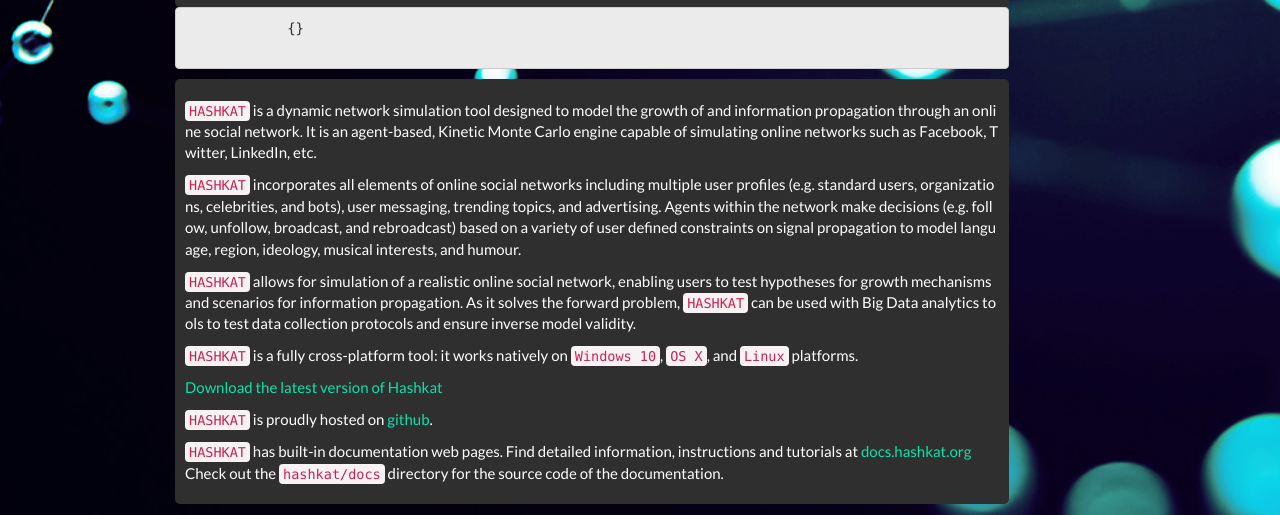
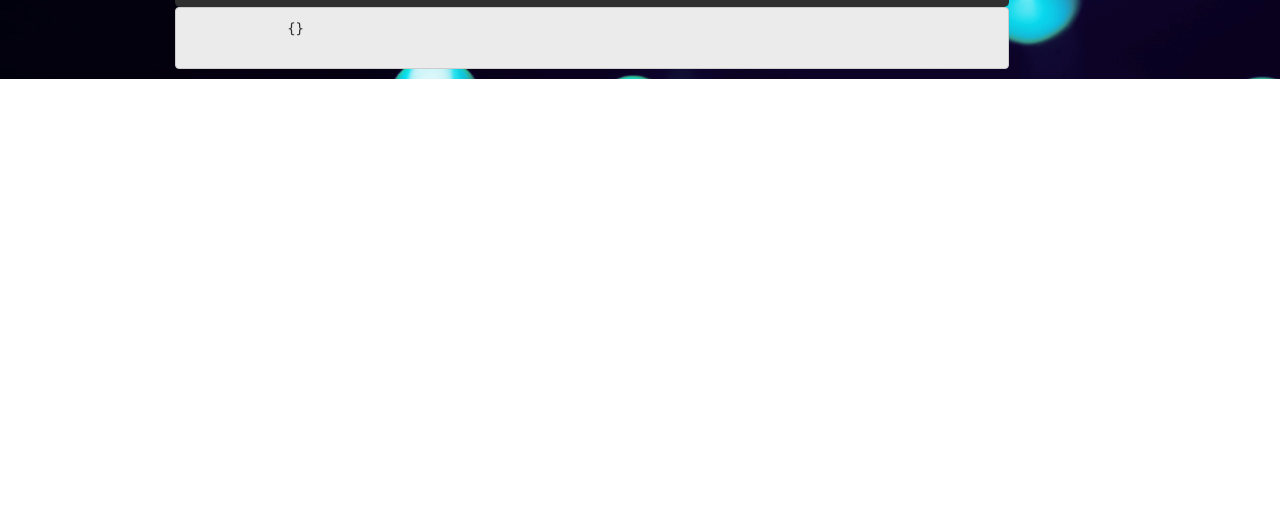
Before and after one commit to jigyasa-grover/Multi-Step-Form, a plain HTML site: page index.html in a window 1280 px wide. Shown: the part 851-1366 px from the top of the page. After the commit the page ends 930 px from the top, so only its background shows below. Drawn offline with Linux system fonts and the light colour scheme.

Commit message:
Hashkat desc removed , background fixed accordingly..

```diff
--- a/css/style.css
+++ b/css/style.css
@@ -2,7 +2,7 @@
 body {
     padding-top: 20px;
     background: url('../assets/back.jpg');
-    background-size: cover;
+    /*background-size: cover;*/
     background-repeat: no-repeat;
 }
 
--- a/index.html
+++ b/index.html
@@ -20,7 +20,7 @@
         <div ui-view></div>
     </div>
 
-    <div class="container">
+  <!--   <div class="container">
         <div>
             <div class="row">
                 <div class="col-sm-9 col-sm-offset-1">
@@ -40,7 +40,7 @@
             </div>
         </div>
     </div>
-    </div>
+    </div> -->
 
     <script src="js/angular.min.js"></script>
     <script src="js/angular-ui-router.min.js"></script>
```
